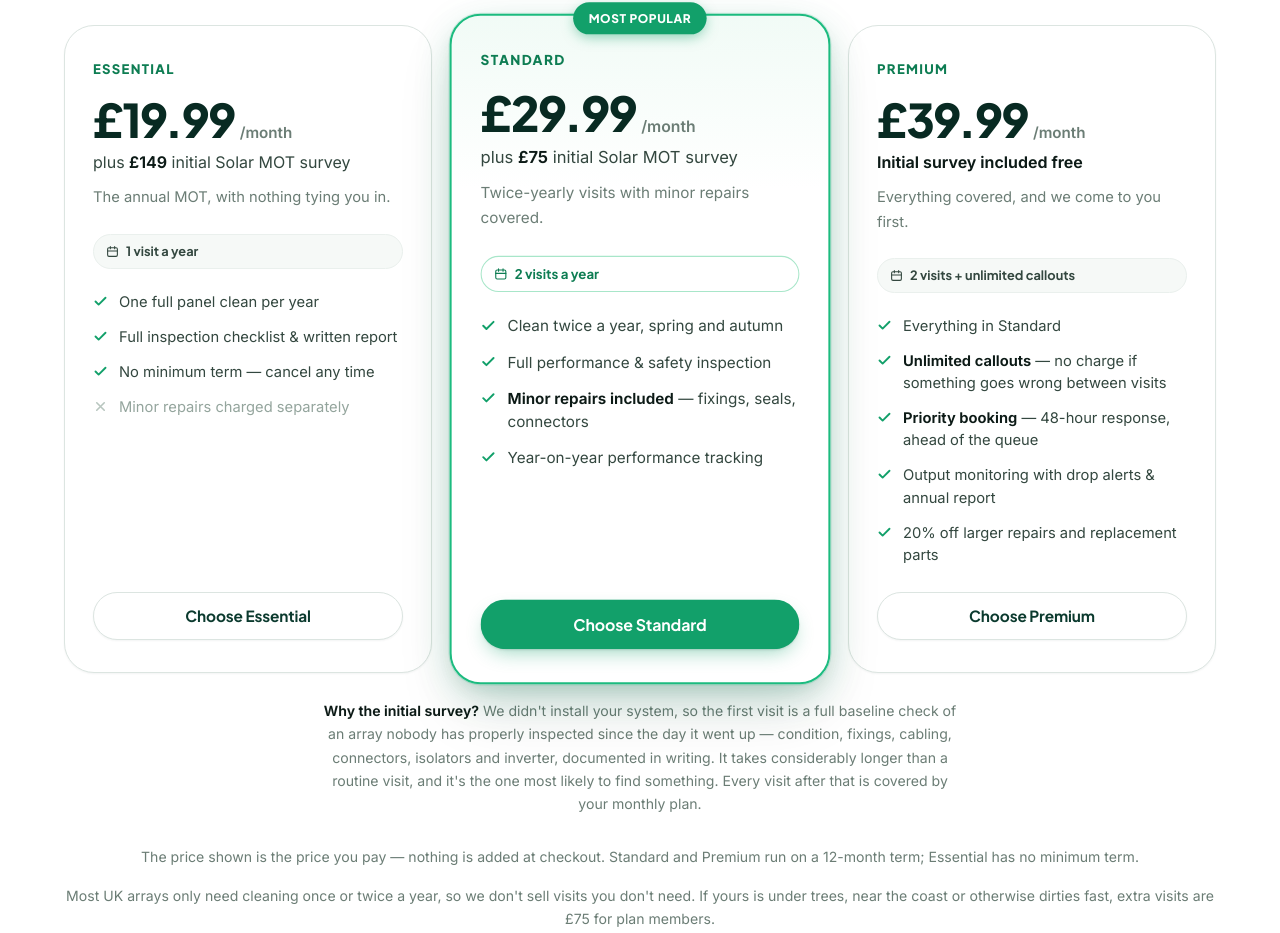
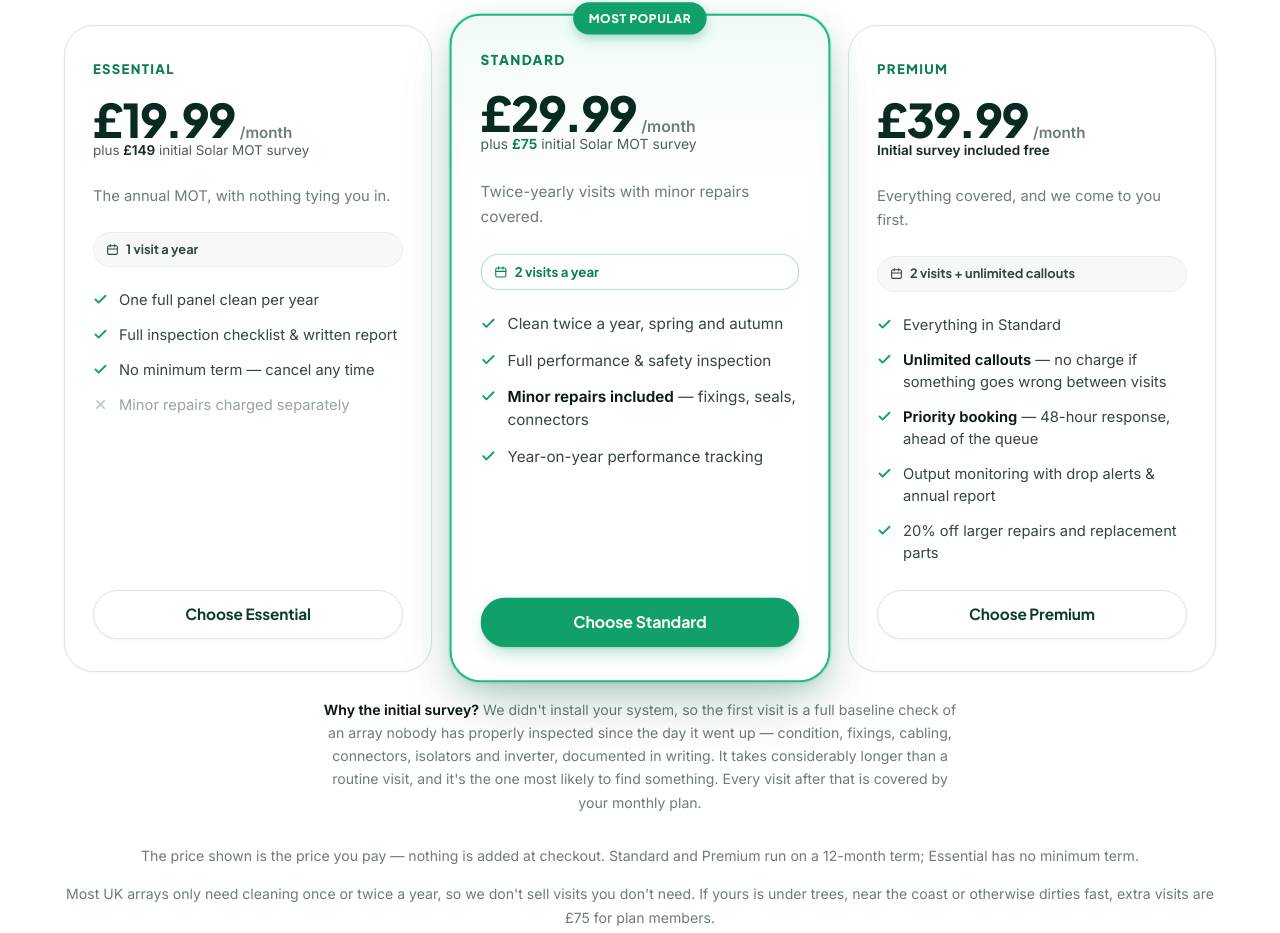
Before and after one commit to rbrunt1/dorset-solar-care, a website: page pricing.html in a window 1280 px wide. Shown: the part 769-1702 px from the top of the page. Drawn offline with Linux system fonts and the light colour scheme.

Commit message:
Style the plan setup-fee line

```diff
--- a/css/styles.css
+++ b/css/styles.css
@@ -592,6 +592,13 @@ section { padding: clamp(64px, 8vw, 104px) 0; }
 }
 .plan-price .period { color: var(--ink-500); font-weight: 600; font-size: .95rem; }
 .plan-desc { color: var(--ink-500); font-size: .92rem; margin: 10px 0 24px; }
+.plan-setup {
+  font-size: .84rem; color: var(--ink-600); margin: -8px 0 14px;
+  line-height: 1.4;
+}
+.plan-setup strong { color: var(--ink-800); font-weight: 700; }
+.plan-card.featured .plan-setup strong { color: var(--green-700); }
+
 .plan-cadence {
   /* wrap rather than overflow: in the three-column range around 940-1100px
      a card has only ~245px of content width, and a longer cadence label
```
